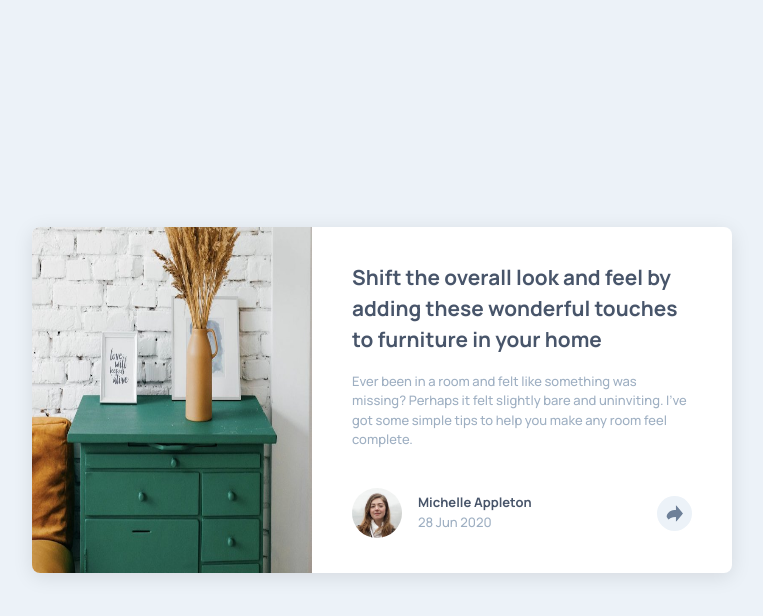
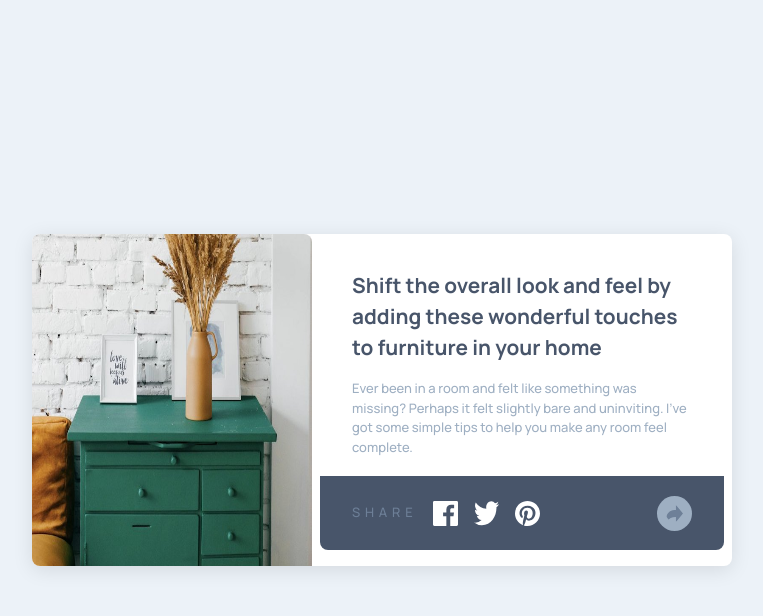
Before and after one commit to ffozdemir/article-preview-component, a plain HTML site: page index.html in a window 1280 px wide. Both pictures are taken after a click on the picture 932 px from the left and 513 px from the top of the page. Shown: the whole page, without its empty margins (258-1021 px from the left). Drawn offline with Linux system fonts and the light colour scheme.

Commit message:
Add social icons and improve card styling for article preview component

```diff
--- a/index.html
+++ b/index.html
@@ -48,13 +48,13 @@
                 <time datetime="2020-06-28">28 Jun 2020</time>
               </div>
             </div>
-            <!-- <div class="social-links">
+            <div class="social-icons none">
               <a href="#">SHARE</a>
               <img src="./images/icon-facebook.svg" alt="icon-facebook" />
               <img src="./images/icon-twitter.svg" alt="icon-twitter" />
               <img src="./images/icon-pinterest.svg" alt="icon-pinterest" />
-            </div> -->
-            <img src="./images/icon-share.svg" alt="icon-share" id="icon-share" />
+            </div>
+            <img src="./images/icon-share.svg" alt="icon-share" id="icon-share" class="light-grayish-blue" />
           </div>
         </div>
       </section>
--- a/index.js
+++ b/index.js
@@ -0,0 +1,12 @@
+const iconShareEl = document.querySelector("#icon-share");
+const authorInfoEl = document.querySelector(".author-info");
+const socialIconsEl = document.querySelector(".social-icons");
+const cardAuthorEl = document.querySelector(".card-author");
+
+iconShareEl.addEventListener("click",  () => {
+   authorInfoEl.classList.toggle("none");
+   socialIconsEl.classList.toggle("none");
+   cardAuthorEl.classList.toggle("very-dark-grayish-blue");
+   iconShareEl.classList.toggle("light-grayish-blue");
+   iconShareEl.classList.toggle("grayish-blue");
+});
--- a/styles.css
+++ b/styles.css
@@ -37,16 +37,18 @@ main {
 
 section.card {
   background-color: white;
-  border-radius: var(--border-radius);
   box-shadow: 0 4px 20px rgba(0, 0, 0, 0.1);
   width: 100%;
   display: flex;
   flex-direction: column;
+  border-radius: var(--border-radius);
 }
 
 .card-image,
 .card-image img {
   width: 100%;
+  border-top-left-radius: var(--border-radius);
+  border-top-right-radius: var(--border-radius);
 }
 
 .card-text,
@@ -71,6 +73,20 @@ section.card {
 .card-author {
   align-items: center;
   justify-content: space-between;
+  border-bottom-left-radius: var(--border-radius);
+  border-bottom-right-radius: var(--border-radius);
+}
+
+.very-dark-grayish-blue{
+   background-color: var(--very-dark-grayish-blue);
+}
+
+.grayish-blue{
+   background-color: var(--grayish-blue);
+}
+
+.light-grayish-blue{
+   background-color: var(--light-grayish-blue);
 }
 
 #author-image {
@@ -101,10 +117,30 @@ section.card {
 #icon-share {
   width: 35px;
   height: 35px;
-  background-color: var(--light-grayish-blue);
   border-radius: 50%;
   padding: 9px;
   cursor: pointer;
+}
+
+.social-icons {
+  display: flex;
+  gap: 1rem;
+  align-items: center;
+}
+
+.social-icons img {
+  width: 25px;
+  height: 25px;
+}
+
+.social-icons a {
+  text-decoration: none;
+  color: var(--desaturated-dark-blue);
+  letter-spacing: 0.3rem;
+}
+
+.none {
+  display: none !important;
 }
 
 @media (min-width: 768px) {
```
